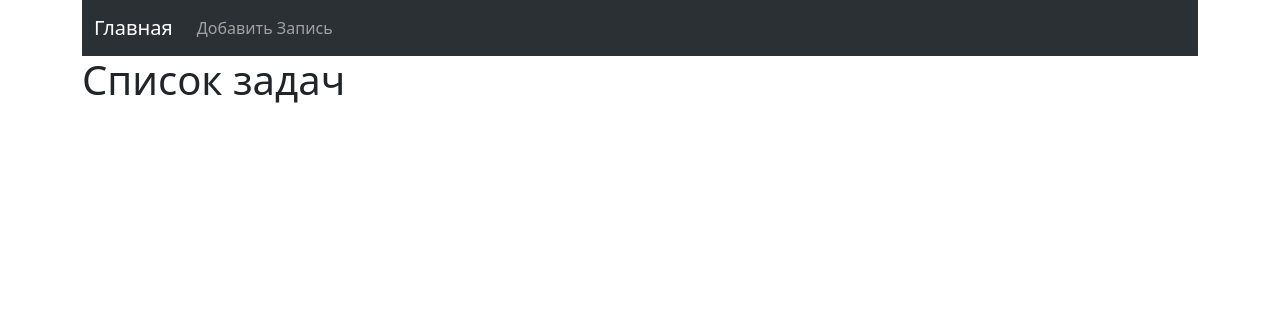
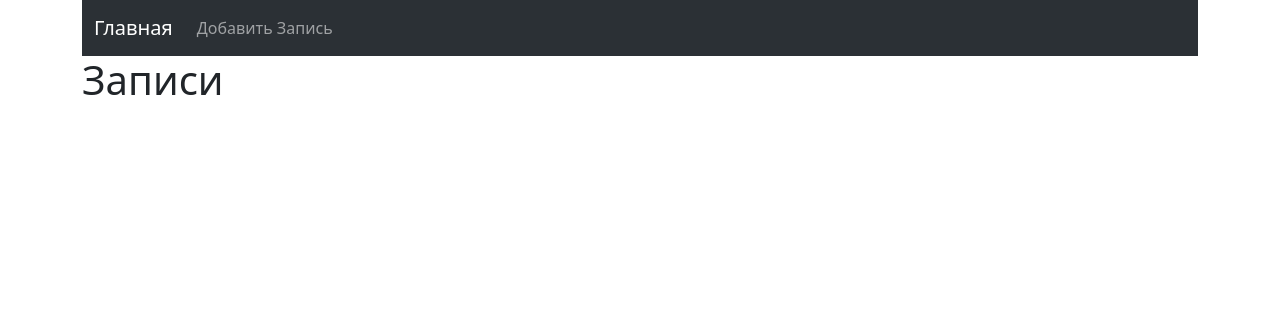
Before and after one commit to nurmuhamedbekinulu/control_work_7_nurmuhamed_bekinulu, a Django app: page / in a window 1280 px wide. Shown: the top 316 px of the page. Run offline with Django 4.2, Linux system fonts and the light colour scheme; data that the repository does not hold is empty.

Commit message:
редактирование модели

```diff
--- a/source/webapp/models.py
+++ b/source/webapp/models.py
@@ -16,13 +16,12 @@ class Entry(models.Model):
         auto_now=True, verbose_name="Время и дата редактирования")
     status = models.CharField(max_length=200, null=False, blank=False,
                               choices=Static.choices, default='active', verbose_name="Статус")
-    is_deleted = models.BooleanField(
-        verbose_name='удалено', null=False, default=False)
+
 
     def __str__(self):
         return f"{self.author_name} - {self.text}"
 
     def delete(self, using=None, keep_parents=False):
-        self.is_deleted = True
+        self.status = 'in blocked'
         self.deleted_at = timezone.now()
         self.save()
--- a/source/webapp/templates/index.html
+++ b/source/webapp/templates/index.html
@@ -3,8 +3,8 @@
 {% block menu%}
 {% endblock %}
 {% block content%}
-<h1>Список задач</h1>
-{% for task in tasks %}
+<h1>Записи</h1>
+{% for entry in entries %}
 <div class="card">
   <div class="card-body">
     <h5 class="card-title">{{ entry.author_name }}</h5>
@@ -13,7 +13,6 @@
     <p class="card-text">{{ entry.created_at }}</p>
     <p class="card-text">{{ entry.updated_at }}</p>
     <p class="card-text">{{ entry.status }}</p>
-    <!-- <a href="{% url 'task_detail' task.pk %}" class="card-link">Подробнее...</a> -->
   </div>
 </div>
 {% endfor %}
--- a/source/webapp/templates/partial/entry_form.html
+++ b/source/webapp/templates/partial/entry_form.html
@@ -15,7 +15,7 @@
 <div class="mb-3 row">
     <label for="text" class="col-sm-2 col-form-label">Текс записи</label>
     <div class="col-sm-10">
-        <textarea class="form-control" name="text" id="text" cols="30" rows="10">{{ task.text }}</textarea>
+        <textarea class="form-control" name="text" id="text" cols="30" rows="10">{{ entry.text }}</textarea>
     </div>
 </div>
 <div class="mb-3 row">
@@ -23,7 +23,7 @@
     <div class="col-sm-10">
         <select id="status" name="status" class="form-select">
             {% for choice in choices %}
-            {% if task.status == choice.0 %}
+            {% if entry.status == choice.0 %}
             <option value="{{ choice.0 }}" selected>{{ choice.1 }}</option>
             {% else %}
             <option value="{{ choice.0 }}">{{ choice.1 }}</option>
--- a/source/webapp/views/base.py
+++ b/source/webapp/views/base.py
@@ -4,7 +4,7 @@ from webapp.models import Entry
 
 
 def index_view(request: WSGIRequest):
-    entries = Entry.objects.exclude(is_deleted=True)
+    entries = Entry.objects.exclude(status='in blocked')
     context = {
         'entries': entries
     }
--- a/source/webapp/views/entries.py
+++ b/source/webapp/views/entries.py
@@ -35,8 +35,6 @@ def update_view(request, pk):
         entry.author_name = request.POST.get('author_name')
         entry.author_mailbox = request.POST.get('author_mailbox')
         entry.text = request.POST.get('text')
-        entry.created_at = request.POST.get('created_at')
-        entry.updated_at = request.POST.get('updated_at')
         entry.status = request.POST.get('status')
         entry.save()
         return redirect('entry_detail', pk=entry.pk)
```
